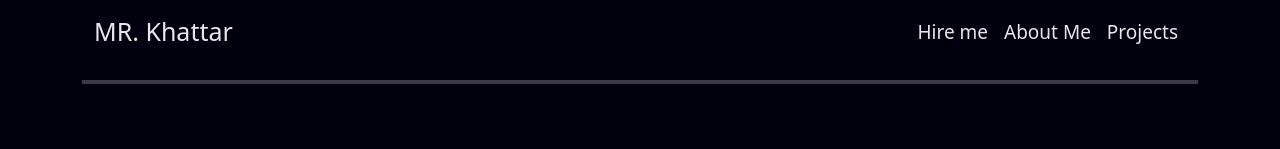
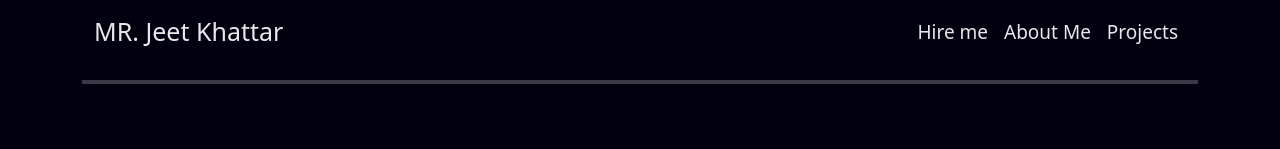
Before and after one commit to jeet-khattar/new-portfolio, a plain HTML site: page index.html in a window 1280 px wide. Shown: the top 149 px of the page. Drawn offline with nearby package versions, Linux system fonts and the light colour scheme.

Commit message:
add name

```diff
--- a/index.html
+++ b/index.html
@@ -18,7 +18,7 @@
 <div class="container">
 <nav class="navbar navbar-expand-lg">
   <div class="container-fluid">
-    <a class="navbar-brand" href="#" id="jeet">MR. Khattar</a>
+    <a class="navbar-brand" href="#" id="jeet">MR. Jeet Khattar</a>
     <button class="navbar-toggler" type="button" data-bs-toggle="collapse" data-bs-target="#navbarSupportedContent" aria-controls="navbarSupportedContent" aria-expanded="false" aria-label="Toggle navigation">
       <span class="navbar-toggler-icon"></span>
     </button>
```
